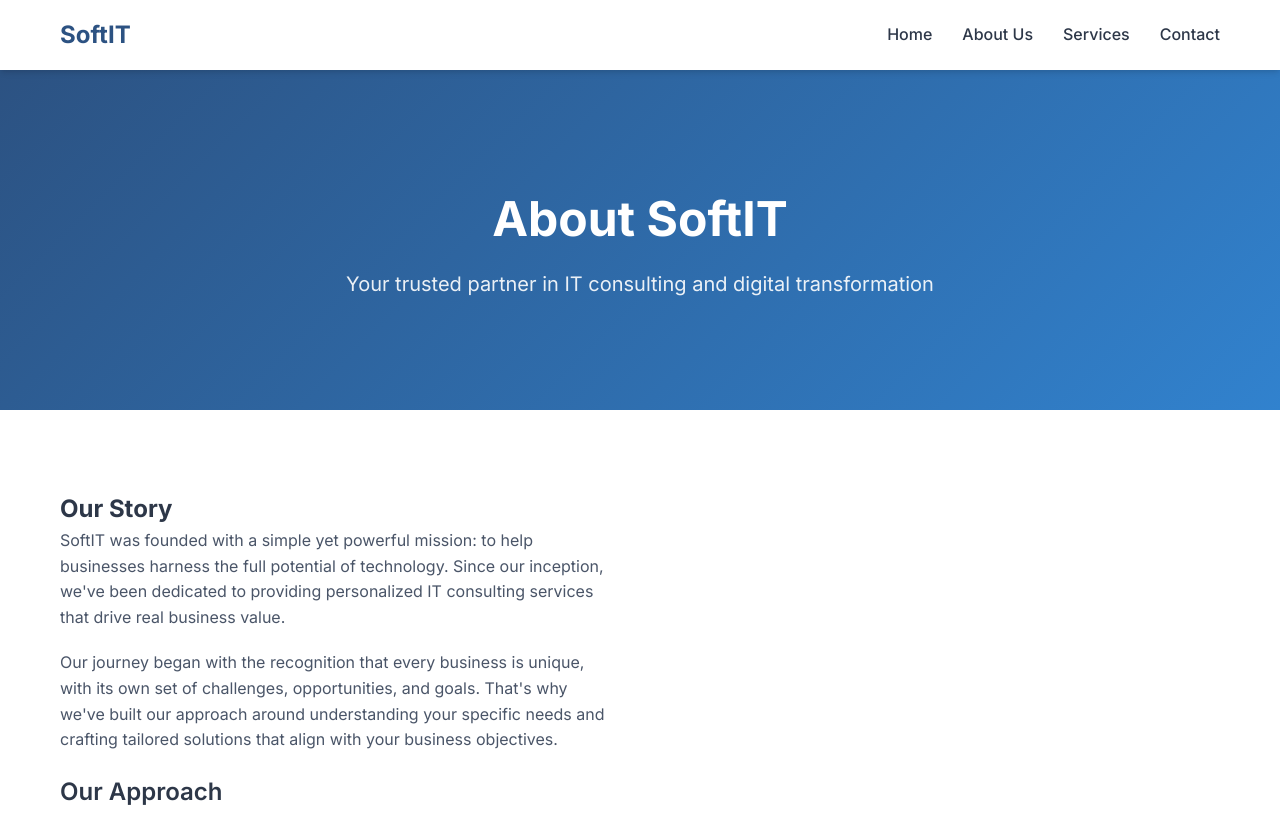
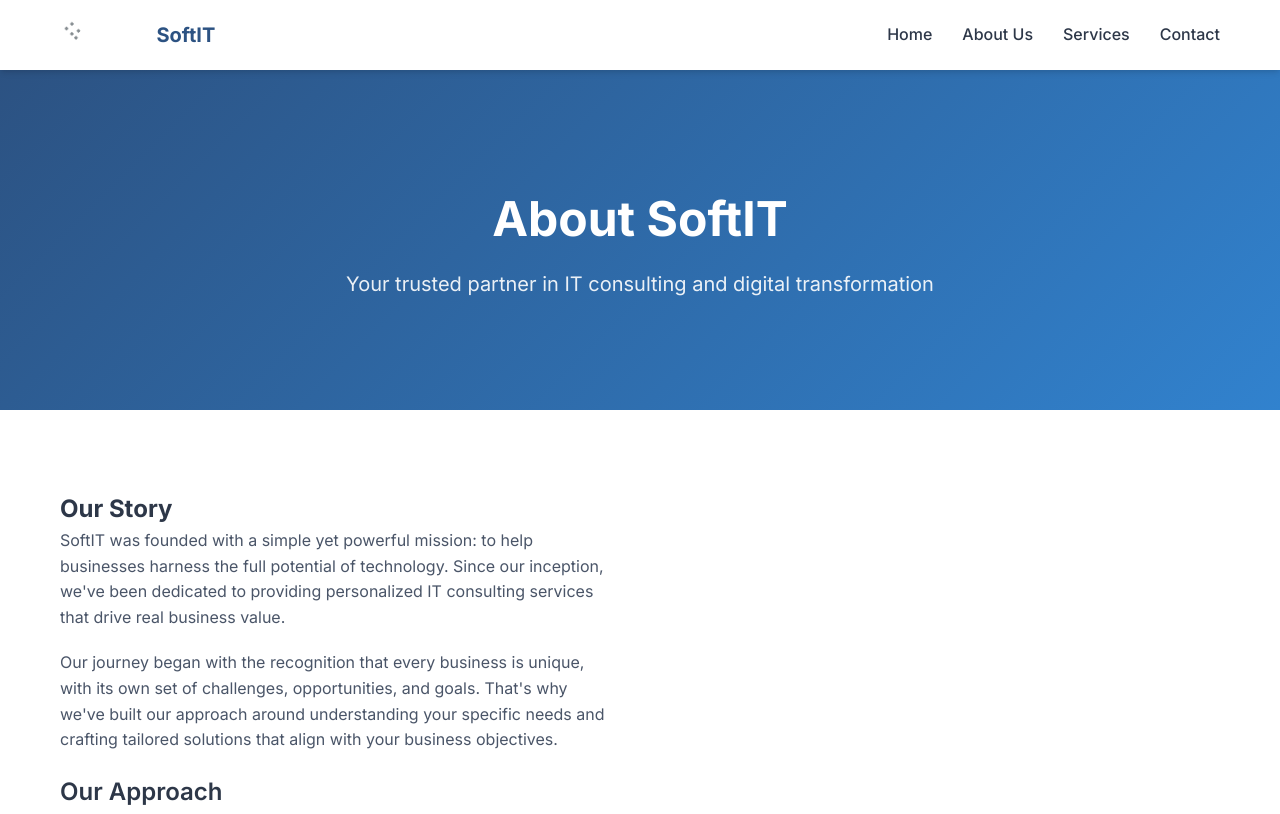
Before and after one commit to softitau/softitwebsite, a plain HTML site: page about.html in a window 1280 px wide. Shown: the top 814 px of the page. Drawn offline with Linux system fonts and the light colour scheme.

Commit message:
logo addition

```diff
--- a/about.html
+++ b/about.html
@@ -60,7 +60,10 @@
   <!-- Header -->
   <header class="header">
     <nav class="nav-container">
-      <a href="index.html" class="logo">SoftIT</a>
+      <a href="index.html" class="logo">
+        <img src="images/logo.png" alt="SoftIT Logo" class="logo-image">
+        <span class="logo-text">SoftIT</span>
+      </a>
       <ul class="nav-menu">
         <li><a href="index.html">Home</a></li>
         <li><a href="about.html" class="active">About Us</a></li>
--- a/css/style.css
+++ b/css/style.css
@@ -48,6 +48,9 @@ body {
 }
 
 .logo {
+  display: flex;
+  align-items: center;
+  gap: 10px;
   font-size: 24px;
   font-weight: 700;
   color: var(--primary-color);
@@ -57,6 +60,26 @@ body {
 
 .logo:hover {
   color: var(--secondary-color);
+}
+
+.logo-image {
+  height: 35px;
+  width: auto;
+  transition: transform 0.3s ease;
+}
+
+.logo:hover .logo-image {
+  transform: scale(1.05);
+}
+
+.logo-text {
+  font-size: 20px;
+  font-weight: 700;
+}
+
+/* Fallback for when image doesn't load */
+.logo-image:not([src]), .logo-image[src=""] {
+  display: none;
 }
 
 .nav-menu {
```
Also changed, not shown: contact.html (+4 -1 lines), index.html (+9 -6 lines), services.html (+4 -1 lines), images/about-team.jpg (added), 1 other file.
